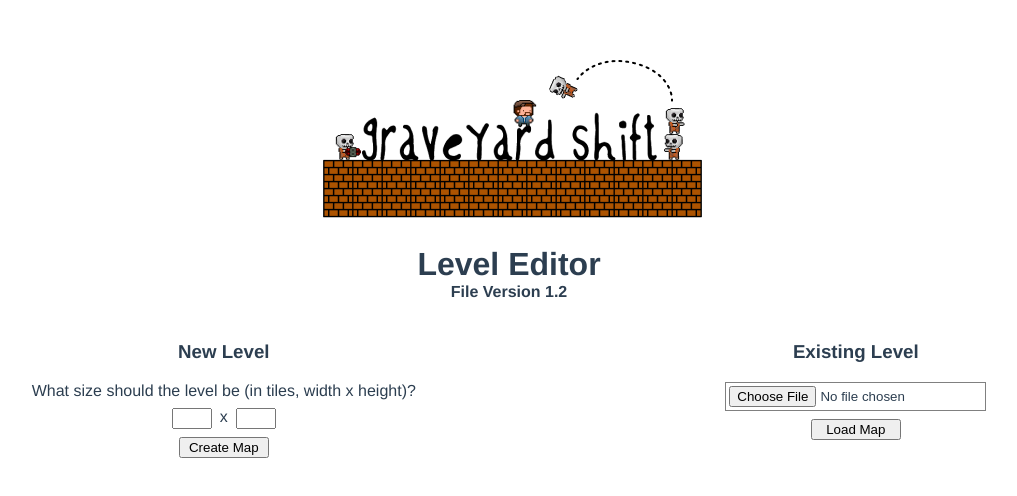
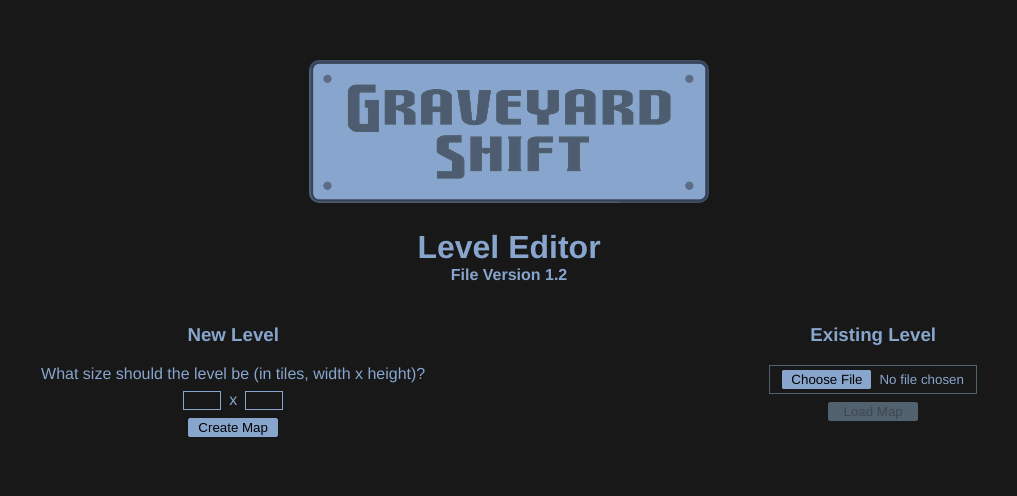
Before and after one commit to willespencer/Graveyard-Shift-Level-Editor, a Vue app: page / in a window 1280 px wide. Shown: the top 496 px of the page, without its empty margins (131-1148 px from the left). Built offline with nearby package versions, Linux system fonts and the light colour scheme.

Commit message:
Create a dark mode for the level-editor

```diff
--- a/src/App.vue
+++ b/src/App.vue
@@ -1,6 +1,5 @@
 <template>
   <div id="app">
-    <img alt="Logo" src="@/assets/logo.png" />
     <Dashboard />
   </div>
 </template>
@@ -22,7 +21,36 @@ export default {
   -webkit-font-smoothing: antialiased;
   -moz-osx-font-smoothing: grayscale;
   text-align: center;
-  color: #2c3e50;
-  margin-top: 60px;
+  color: #88a6cd;
+  background-color: #181818;
+  min-height: 100vh;
+}
+
+body {
+  margin: 0;
+}
+
+button {
+  background-color: #88a6cd;
+  border: 1px solid #88a6cd;
+  border-radius: 2px;
+  cursor: pointer;
+}
+
+button:hover:not([disabled]) {
+  background-color: #51616e;
+  border-color: #51616e;
+}
+
+button:disabled {
+  background-color: #51616e;
+  border-color: #51616e;
+  cursor: auto;
+}
+
+input {
+  background-color: #181818;
+  color: #88a6cd;
+  border: 1px solid #88a6cd;
 }
 </style>
--- a/src/components/Dashboard.vue
+++ b/src/components/Dashboard.vue
@@ -1,5 +1,6 @@
 <template>
   <div class="dashboard">
+    <img class="logo" alt="Logo" src="@/assets/logo_new.png" />
     <h1 class="title">Level Editor</h1>
     <h4 class="version">File Version {{ version }}</h4>
     <div class="topWrapper">
@@ -16,8 +17,14 @@
       </div>
       <div class="optionWrapper">
         <h3>Existing Level</h3>
-        <input type="file" ref="myFiles" class="fileInput" />
-        <button class="button" @click="loadMap">Load Map</button>
+        <div class="fileWrapper">
+          <input type="file" id="file" ref="myFiles" class="fileInput" />
+          <label class="fileLabelButton" for="file">Choose File</label>
+          <span v-if="fileName" class="fileLabel">{{ fileName }}</span>
+        </div>
+        <button class="button" @click="loadMap" :disabled="!fileInputted">
+          Load Map
+        </button>
       </div>
     </div>
     <div class="toolsAndMapWrapper" v-if="displayMap">
@@ -110,7 +117,16 @@ export default {
       version: versionNumber,
       dimensions: [0, 0],
       levelLoading: false,
+      fileName: "No file chosen",
     };
+  },
+  // event to retrieve the file name after selected
+  mounted() {
+    var input = document.getElementsByClassName("fileInput")[0];
+    const _this = this;
+    input.addEventListener("change", function(e) {
+      _this.fileName = e.target.value.split("\\").pop();
+    });
   },
   computed: {
     // return true if the current rules of the map are met
@@ -124,6 +140,10 @@ export default {
         return players.length === 1 && goals.length === 1;
       }
       return false;
+    },
+    // returns true if a file has been provided but not yet loaded
+    fileInputted() {
+      return this.fileName !== "No file chosen";
     },
   },
   methods: {
@@ -156,6 +176,7 @@ export default {
       fr.onload = (e) => {
         const result = JSON.parse(e.target.result);
         this.convertJSONToMap(result);
+        this.fileName = "No file chosen";
       };
       fr.readAsText(files.item(0));
     },
@@ -506,10 +527,45 @@ export default {
   flex-direction: column;
   justify-content: left;
   text-align: left;
+  margin-left: 1rem;
+  margin-right: 1rem;
+  color: #88a6cd;
 }
 
 .instructionsTitle {
   margin-bottom: 0;
   margin-top: 2rem;
 }
+
+.logo {
+  margin-top: 60px;
+  max-width: 400px;
+  border-radius: 10px;
+}
+
+input[type="file"] {
+  display: none;
+}
+
+.fileWrapper {
+  border: 1px solid #51616e;
+  display: inline-block;
+  padding: 6px 12px;
+  font-size: 13.3333px;
+}
+
+.fileLabelButton {
+  background-color: #88a6cd;
+  border: 1px solid #88a6cd;
+  border-radius: 2px;
+  cursor: pointer;
+  color: black;
+  padding: 1px 8px;
+  margin-right: 0.5rem;
+}
+
+.fileLabelButton:hover:not([disabled]) {
+  background-color: #51616e;
+  border-color: #51616e;
+}
 </style>
```
Also changed, not shown: src/assets/logo_new.png (added).
